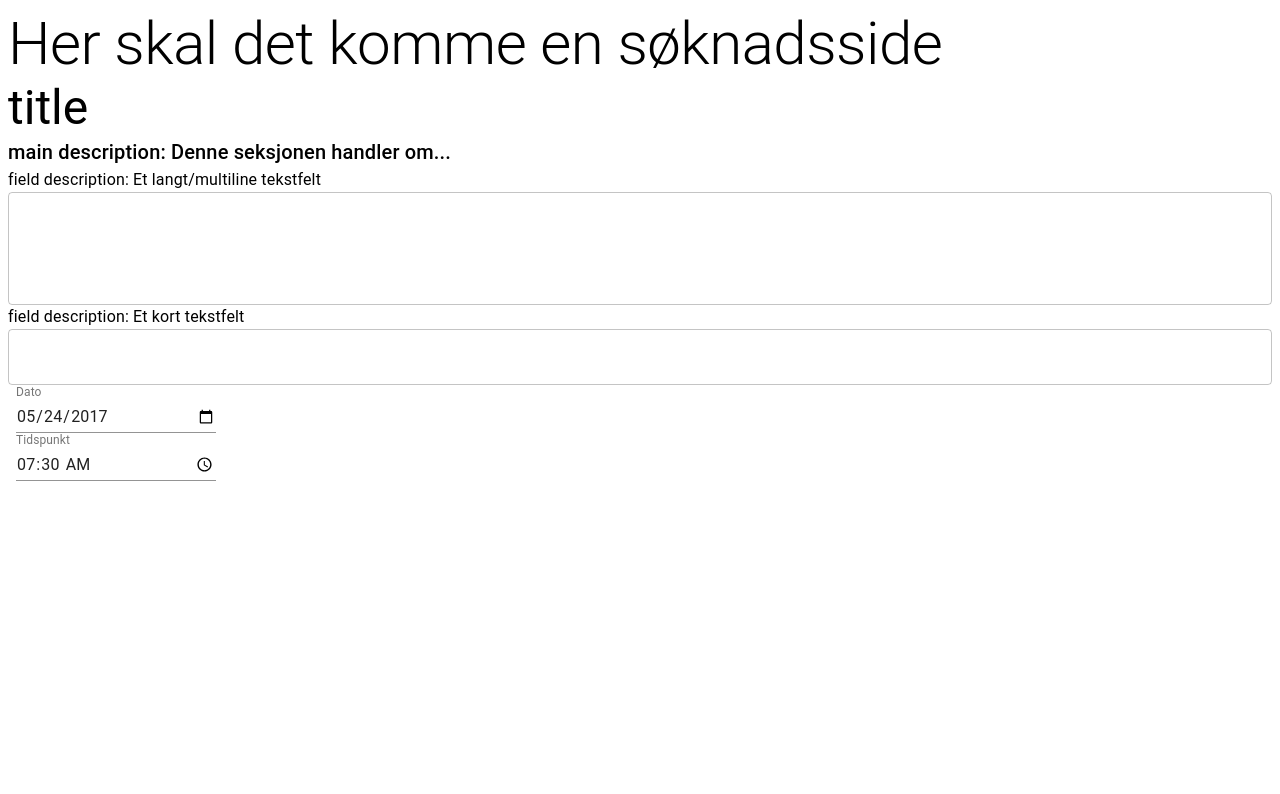
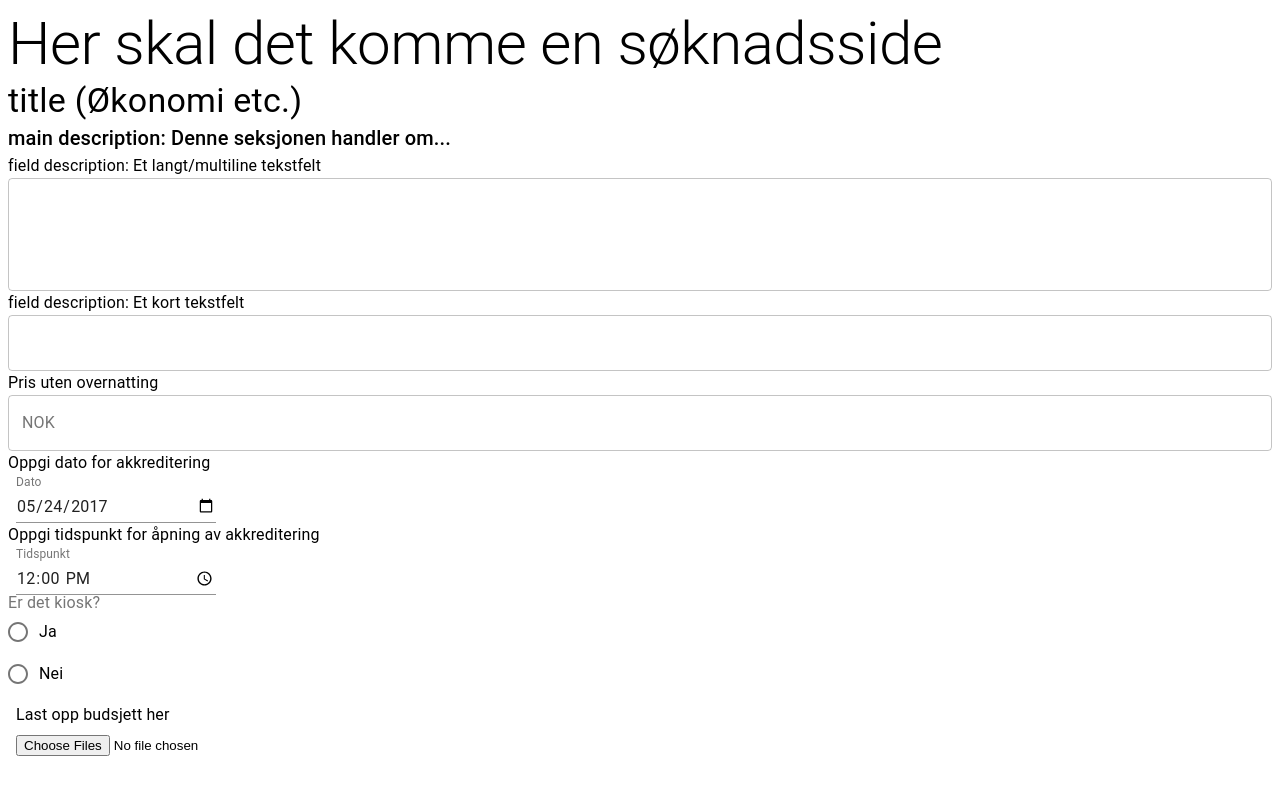
Before and after one commit to Studentidrettsforbundet/arrangere, a React (Create React App) app: page / in a window 1280 px wide. Shown: the top 794 px of the page. Built offline with nearby package versions, Linux system fonts and the light colour scheme.

Commit message:
#18 created upload file component

```diff
--- a/package.json
+++ b/package.json
@@ -4,6 +4,7 @@
   "private": true,
   "dependencies": {
     "@material-ui/core": "^4.11.3",
+    "@material-ui/icons": "^4.11.2",
     "@testing-library/jest-dom": "^5.11.4",
     "@testing-library/react": "^11.1.0",
     "@testing-library/user-event": "^12.1.10",
--- a/src/components/App.tsx
+++ b/src/components/App.tsx
@@ -5,6 +5,9 @@ import Date from "./inputFields/Date";
 import { Typography } from "@material-ui/core";
 import ShortText from "./inputFields/ShortText";
 import Time from "./inputFields/Time";
+import Number from "./inputFields/Number";
+import RadioButton from "./inputFields/RadioButton";
+import FileUpload from "./inputFields/FileUpload";
 
 function App() {
   return (
@@ -12,7 +15,7 @@ function App() {
       <div className="App">
         <Typography variant="h2">Her skal det komme en søknadsside</Typography>
         <InputWrapper
-          title="title"
+          title="title (Økonomi etc.)"
           mainDesc="main description: Denne seksjonen handler om..."
           fields={{
             type: "long text",
@@ -20,8 +23,11 @@ function App() {
           }}
         ></InputWrapper>
         <ShortText desc="field description: Et kort tekstfelt"></ShortText>
-        <Date desc="Dato"></Date>
-        <Time desc="Tidspunkt"></Time>
+        <Number desc="Pris uten overnatting"></Number>
+        <Date desc="Oppgi dato for akkreditering"></Date>
+        <Time desc="Oppgi tidspunkt for åpning av akkreditering"></Time>
+        <RadioButton desc="Er det kiosk?"></RadioButton>
+        <FileUpload desc="Last opp budsjett her"></FileUpload>
       </div>
     </RecoilRoot>
   );
--- a/src/components/inputFields/Date.tsx
+++ b/src/components/inputFields/Date.tsx
@@ -25,10 +25,11 @@ const Date: FC<DateProps> = ({ desc }) => {
   const classes = useStyles();
   return (
     <div className="dateContainer">
+      <Typography>{desc}</Typography>
       <form className={classes.container} noValidate>
         <TextField
           id="date"
-          label={desc}
+          label="Dato"
           type="date"
           defaultValue="2017-05-24"
           className={classes.textField}
--- /dev/null
+++ b/src/components/inputFields/FileUpload.tsx
@@ -0,0 +1,43 @@
+import React, { FC, Fragment } from "react";
+import TextField from "@material-ui/core/TextField";
+import { IconButton, Typography } from "@material-ui/core";
+import { createStyles, makeStyles, Theme } from "@material-ui/core/styles";
+import AttachFileIcon from "@material-ui/icons/AttachFile";
+import Button from "@material-ui/core/Button";
+import { PhotoCamera } from "@material-ui/icons";
+
+type FileUploadProps = {
+  desc: string;
+};
+
+const useStyles = makeStyles((theme: Theme) =>
+  createStyles({
+    root: {
+      "& > *": {
+        margin: theme.spacing(1),
+      },
+    },
+    input: {
+      display: "block",
+    },
+  })
+);
+
+const FileUpload: FC<FileUploadProps> = ({ desc }) => {
+  const classes = useStyles();
+  return (
+    <div className="uploadContainer">
+      <div className={classes.root}>
+        <Typography>{desc}</Typography>
+        <input
+          accept="image/*"
+          className={classes.input}
+          id="contained-button-file"
+          multiple
+          type="file"
+        />
+      </div>
+    </div>
+  );
+};
+export default FileUpload;
--- a/src/components/inputFields/InputWrapper.tsx
+++ b/src/components/inputFields/InputWrapper.tsx
@@ -2,6 +2,7 @@ import React, { FC } from "react";
 import ShortText from "./ShortText";
 import LongText from "./LongText";
 import RadioButton from "./RadioButton";
+import Date from "./Date";
 import { Typography } from "@material-ui/core";
 
 type InputWrapperProps = {
@@ -30,6 +31,9 @@ const getComponentToBeRendered = (type: string) => {
   if (type == "radio button") {
     ComponentName = RadioButton;
   }
+  if (type == "date") {
+    ComponentName = Date;
+  }
 
   return ComponentName;
 };
@@ -39,7 +43,7 @@ const InputWrapper: FC<InputWrapperProps> = ({ title, mainDesc, fields }) => {
   console.log(Component);
   return (
     <div>
-      <Typography variant="h3">{title}</Typography>
+      <Typography variant="h4">{title}</Typography>
       <Typography variant="h6">{mainDesc}</Typography>
       <Component desc={fields.desc}></Component>
     </div>
--- a/src/components/inputFields/LongText.tsx
+++ b/src/components/inputFields/LongText.tsx
@@ -11,7 +11,7 @@ const LongText: FC<LongTextProps> = ({ desc }) => {
     <div className="longTextContainer">
       <Typography>{desc}</Typography>
       <TextField
-        id="outlined-full-width"
+        id="outlined-basic"
         fullWidth
         multiline
         rows={4}
--- /dev/null
+++ b/src/components/inputFields/Number.tsx
@@ -0,0 +1,25 @@
+import React, { FC } from "react";
+import TextField from "@material-ui/core/TextField";
+import { InputAdornment, Typography } from "@material-ui/core";
+
+type NumberProps = {
+  desc: string;
+};
+
+const Number: FC<NumberProps> = ({ desc }) => {
+  return (
+    <div className="NumberContainer">
+      <Typography>{desc}</Typography>
+      <TextField
+        id="outlined-basic"
+        variant="outlined"
+        fullWidth
+        type="number"
+        InputProps={{
+          startAdornment: <InputAdornment position="start">NOK</InputAdornment>,
+        }}
+      />
+    </div>
+  );
+};
+export default Number;
--- a/src/components/inputFields/RadioButton.tsx
+++ b/src/components/inputFields/RadioButton.tsx
@@ -4,6 +4,7 @@ import RadioGroup from "@material-ui/core/RadioGroup";
 import FormControlLabel from "@material-ui/core/FormControlLabel";
 import FormControl from "@material-ui/core/FormControl";
 import FormLabel from "@material-ui/core/FormLabel";
+import { Typography } from "@material-ui/core";
 
 type RadioProps = {
   desc: string;
--- a/src/components/inputFields/Time.tsx
+++ b/src/components/inputFields/Time.tsx
@@ -25,12 +25,13 @@ const Time: FC<TimeProps> = ({ desc }) => {
   const classes = useStyles();
   return (
     <div className="timeContainer">
+      <Typography>{desc}</Typography>
       <form className={classes.container} noValidate>
         <TextField
           id="time"
-          label={desc}
+          label="Tidspunkt"
           type="time"
-          defaultValue="07:30"
+          defaultValue="12:00"
           className={classes.textField}
           InputLabelProps={{
             shrink: true,
```
Also changed, not shown: 1 other file (tests, documents, lock files or other folders).
